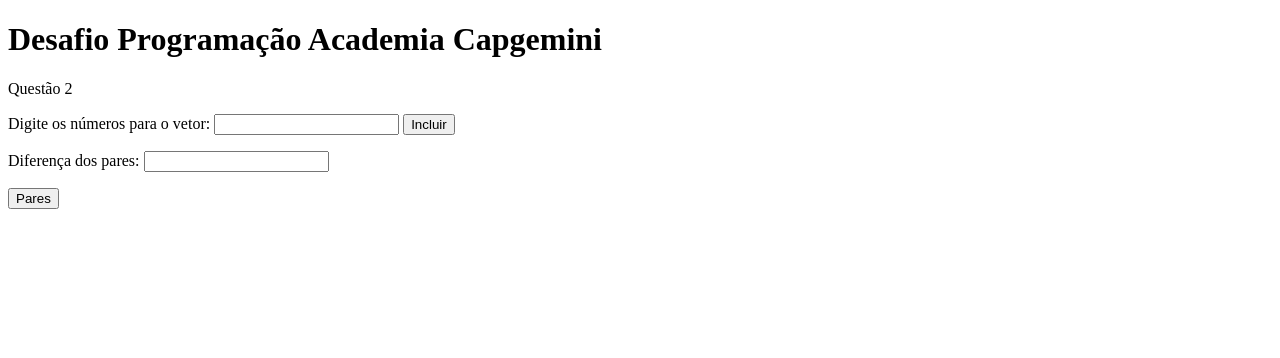
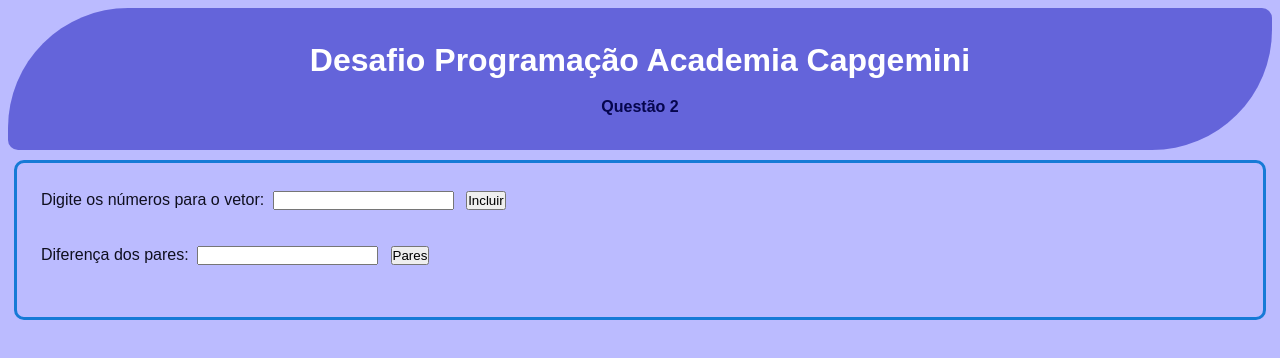
Before and after one commit to michelesandes/pares-dif, a plain HTML site: page desafio/index.html in a window 1280 px wide. Drawn offline with Linux system fonts and the light colour scheme.

Commit message:
atualização do código

```diff
--- a/desafio/index.html
+++ b/desafio/index.html
@@ -4,6 +4,7 @@
     <meta charset="UTF-8">
     <meta http-equiv="X-UA-Compatible" content="IE=edge">
     <meta name="viewport" content="width=device-width, initial-scale=1.0">
+    <link rel="stylesheet" href="style.css">
     <title>Questão 2</title>
 </head>
 <body>
@@ -23,7 +24,6 @@
         <div>
             <p>Diferença dos pares:
                 <input type="number" name="dif" id="dif">
-            <p>
                 <input type="button" value="Pares" onclick = "pares()">
             </p>
             <p id="resp">
--- a/desafio/script.js
+++ b/desafio/script.js
@@ -5,6 +5,7 @@ function incluir(){
     vetor.push(Number(num.value)) // colocando valor no vetor
     num.value =' ' // limpa a caixa de entrada
     num.focus() // coloca a barra de escrita na caixa de entrada
+    vetor.sort()//ordena o
 
 }
 function pares(){ // função para acessar o vetor em duas opções
@@ -14,7 +15,7 @@ function pares(){ // função para acessar o vetor em duas opções
     for (let n = 0; n < vetor.length; n++)  {
         for(let y = 0; y < vetor.length ; y++){
             if(conpares(vetor[n],vetor[y]) == true){
-                resp.innerHTML += `[${vetor[n]} , ${vetor[y]} ]`
+                resp.innerHTML += `[${vetor[n]} , ${vetor[y]} ]` // mostra os pares dentro do critério diferença
             }
         }
 
@@ -27,7 +28,7 @@ function pares(){ // função para acessar o vetor em duas opções
     function conpares(x,y) { // função para analisar a diferença dos pares
         if(x-y == Number(dif.value)){
             qpares++
-            return true
+            return true // retorna verdadeiro para cada par dentro da diferença
         }
     }
 
--- /dev/null
+++ b/desafio/style.css
@@ -0,0 +1,46 @@
+@charset "TF8";
+
+*{
+    margin: 4px;
+    padding: 0px;
+}
+
+body{
+    font-family: Arial, Helvetica, sans-serif;
+    margin: 0px;
+    padding: 0px;
+    color: rgb(22, 122, 214);
+    background-color: rgba(0, 0, 255, 0.267);
+}
+
+header{
+    text-align: center;
+    background-color: rgba(2, 2, 175, 0.466);
+    padding: 30px 10px;
+    color: rgb(255, 255, 255);
+    border-radius: 120px 10px;
+
+}
+header > p{
+    padding-top: 15px;
+    color: rgb(6, 6, 78);
+    font-weight: bold;
+}
+main{
+    margin: 10px 10px;
+    border-style: solid;
+    border-radius: 10px;
+    padding: 10px 10px;
+
+}
+main> div{
+    padding: 10px;
+    margin: auto;
+    text-align:left;
+    color: rgb(15, 15, 31);
+
+}
+
+#resp{
+    padding: 10px;
+}
```
